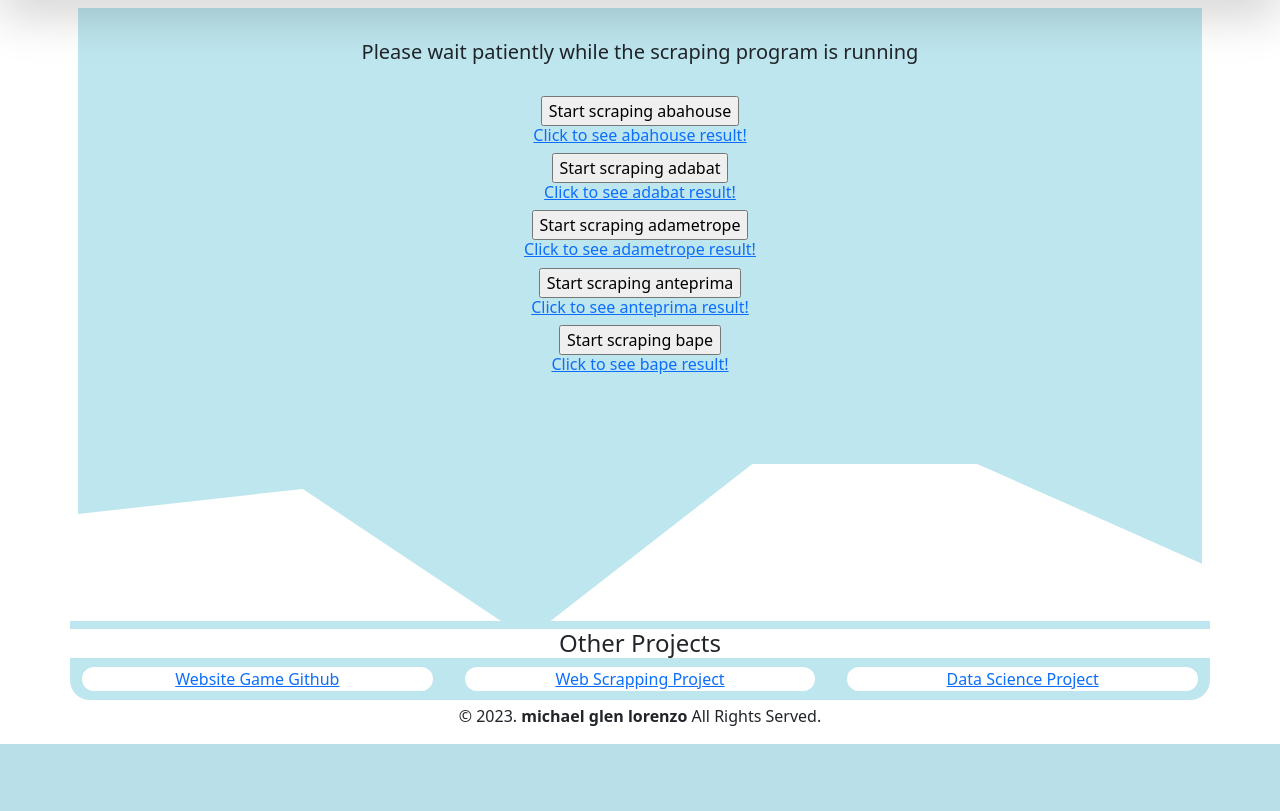
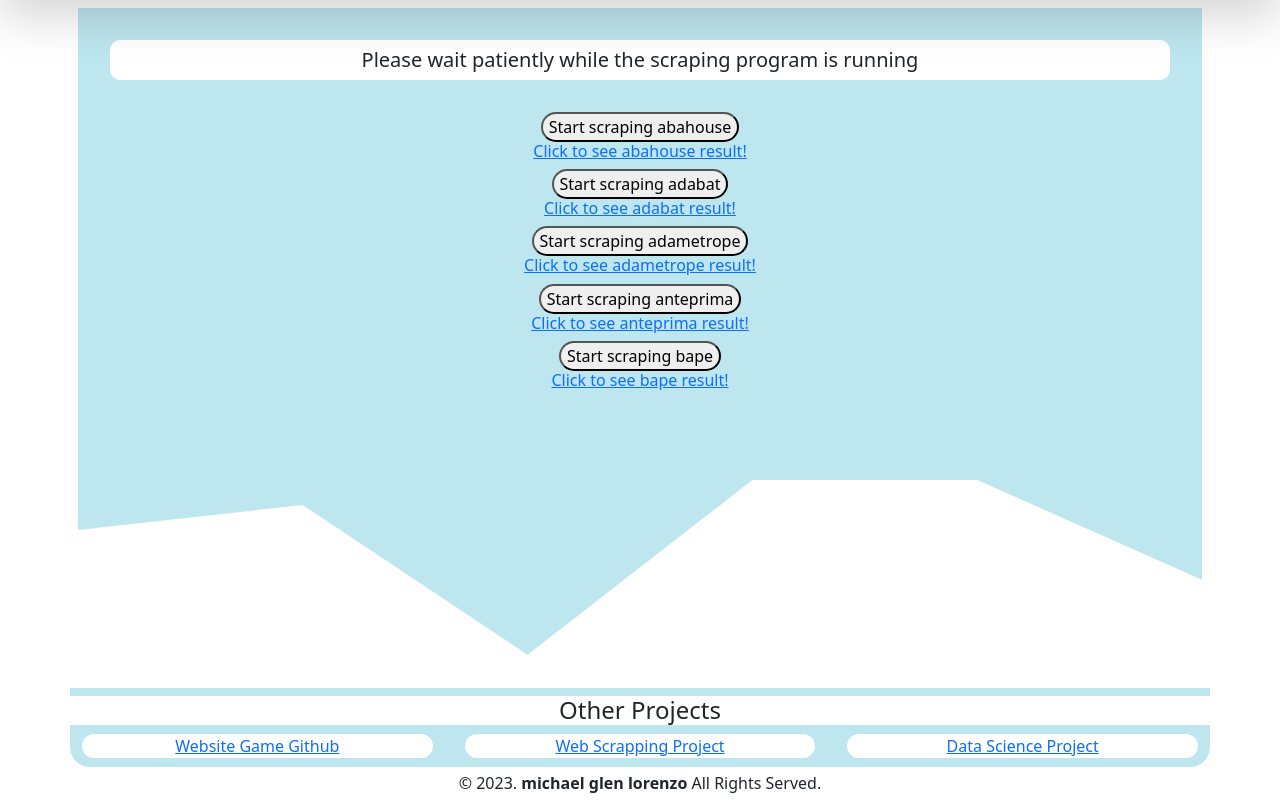
Before and after one commit to mikeglenlorenzogithub/GitWebSheets, a Flask app: page / in a window 1280 px wide. Shown: the part 56-867 px from the top of the page. Before the commit the page ends 800 px from the top, so only its background shows below. Run offline with Flask 3, Linux system fonts and the light colour scheme; some libraries are stand-ins or nearby versions.

Commit message:
revision style.css for home.html

```diff
--- a/website/static/style.css
+++ b/website/static/style.css
@@ -25,7 +25,6 @@
 
 /* ABOUT */
 #about {
-  position: absolute;
   width: 100%;
   bottom: 0px;
 }
@@ -59,3 +58,13 @@
   border-radius: 10px 10px 10px 10px;
   background-color: #bee6ee;
 }
+
+.scraping{
+  border-radius: 1rem;
+}
+
+.instruction{
+  padding: 0.5rem;
+  border-radius: 10px 10px 10px 10px;
+  background-color: #ffffff;
+}
```
